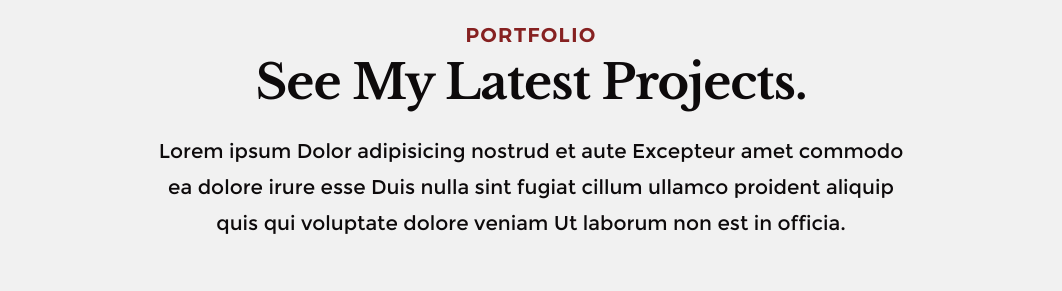
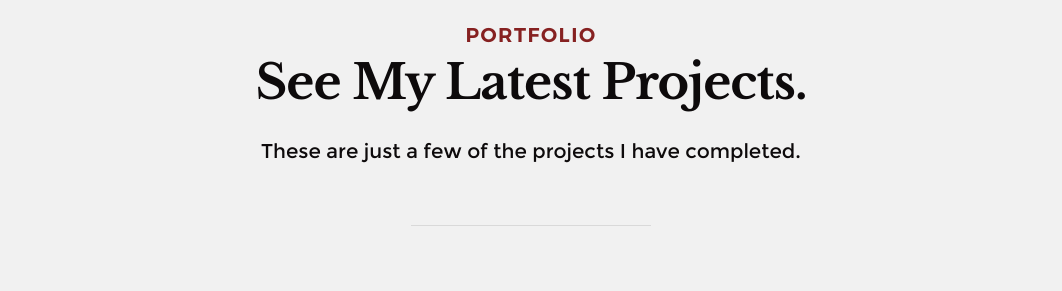
Before and after one commit to Taylorwatkins/taylorwatkins, a plain HTML site: page index.html in a window 1280 px wide. Shown: the part 2940-3231 px from the top of the page, without its empty margins (109-1171 px from the left). Drawn offline with Linux system fonts and the light colour scheme.

Commit message:
Update index.html

```diff
--- a/index.html
+++ b/index.html
@@ -260,7 +260,7 @@
                 <h3>Portfolio</h3>
                 <h1>See My Latest Projects.</h1>
 
-                <p class="lead">Lorem ipsum Dolor adipisicing nostrud et aute Excepteur amet commodo ea dolore irure esse Duis nulla sint fugiat cillum ullamco proident aliquip quis qui voluptate dolore veniam Ut laborum non est in officia.</p>
+                <p class="lead">These are just a few of the projects I have completed.</p>
             </div>
         </div>
 
```
